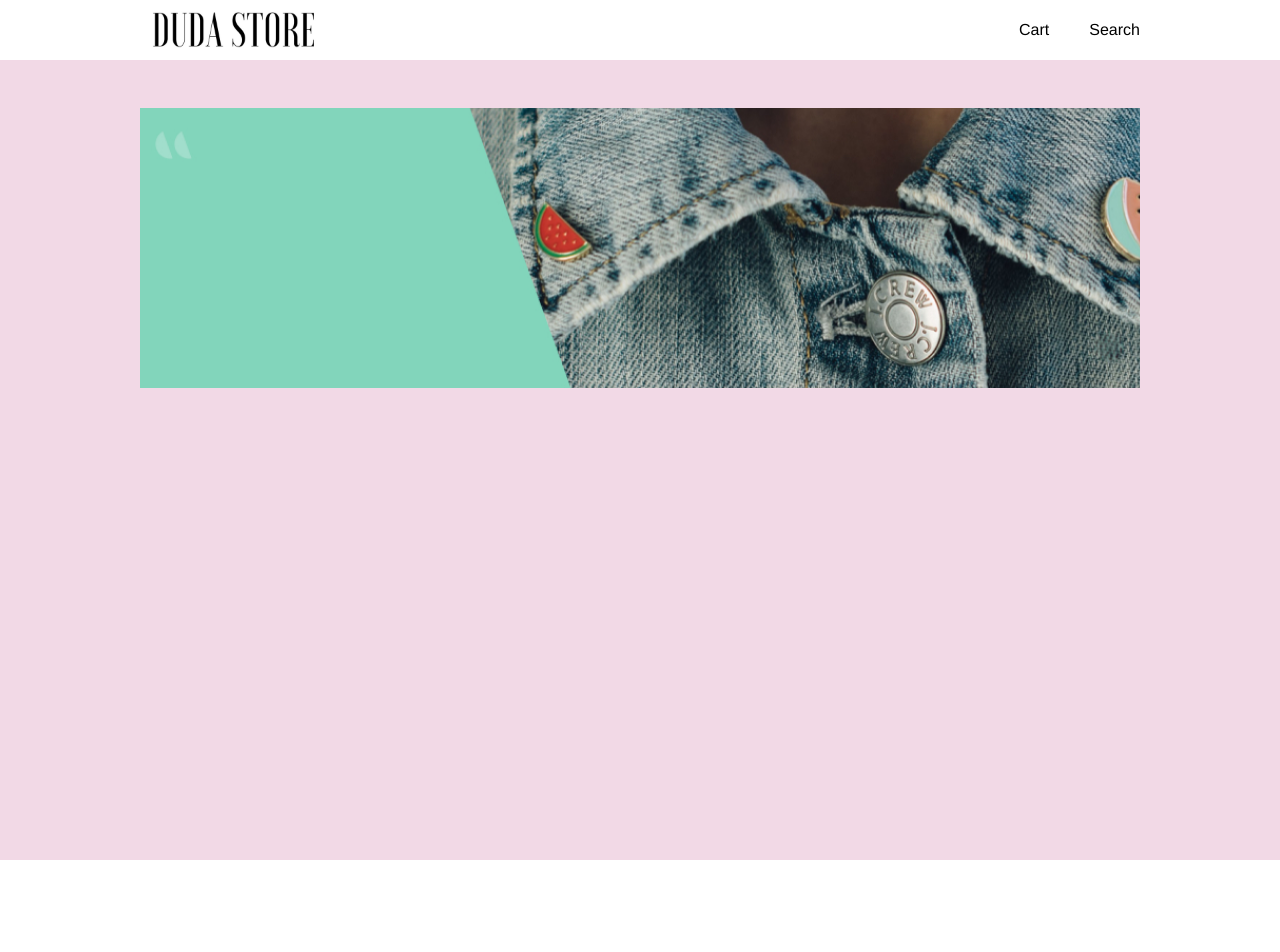
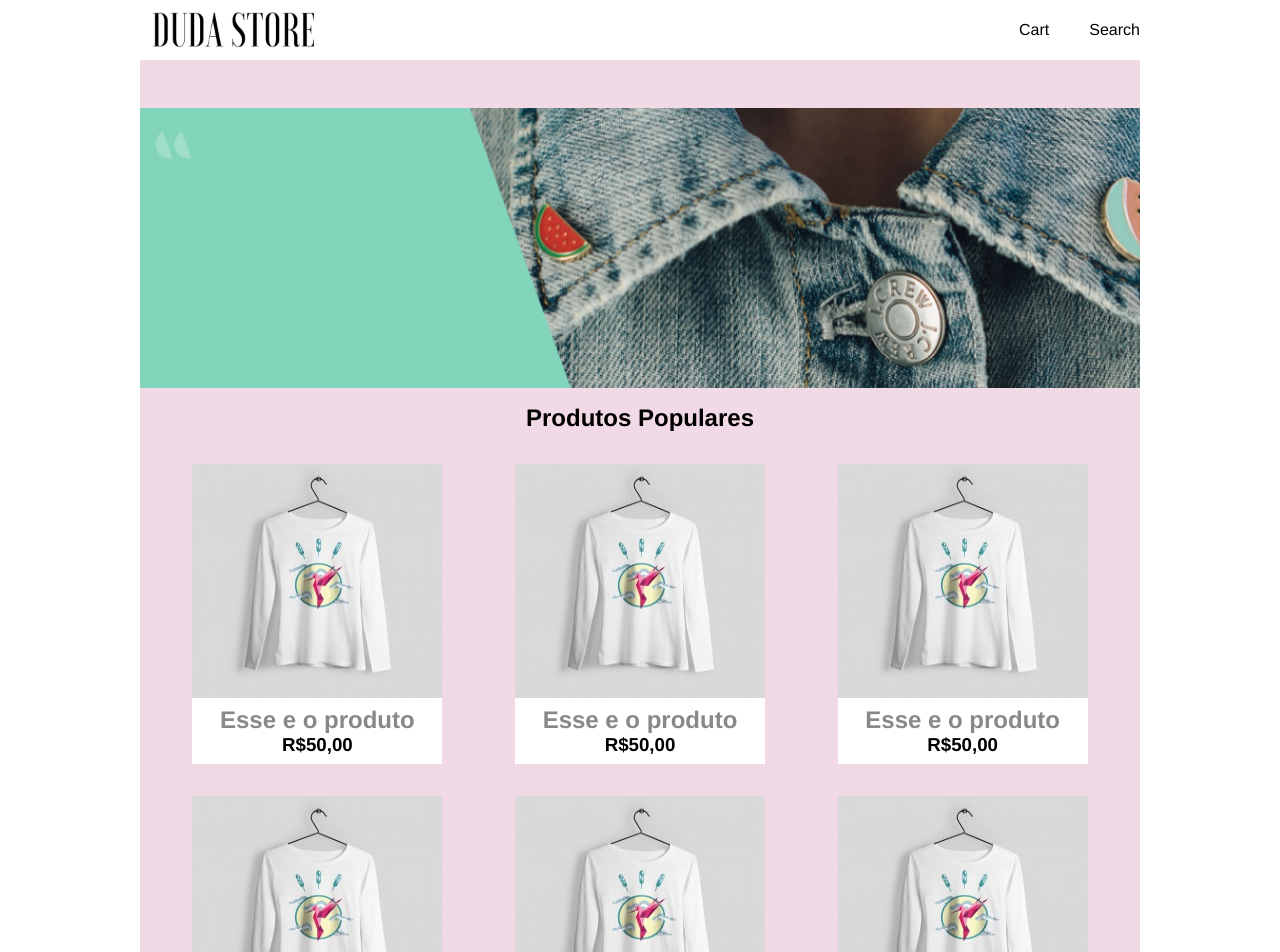
Before and after one commit to yuri12344/dudashopfront-end, a Next.js app: page / in a window 1280 px wide. Shown: the top 952 px of the page. Before the commit the page ends 860 px from the top, so only its background shows below. Built offline with nearby package versions, Linux system fonts and the light colour scheme; some icons are missing.

Commit message:
feat: create base of components: product, banner, header

```diff
--- a/src/components/Product/index.tsx
+++ b/src/components/Product/index.tsx
@@ -0,0 +1,17 @@
+import { StyledProduct } from "./styles"
+import Image from "next/image"
+import Link from "next/link"
+
+export const Product = (Props) => {
+    return (
+        <StyledProduct>
+            <Link href={`/product/${Props.id}`}>
+                <Image src="/images/camisa_1.png" alt="image" width={250} height={250}/>
+            </Link>
+            <div>
+                <h2>Esse e o produto</h2>
+                <h3>R$50,00</h3>
+            </div>
+        </StyledProduct>
+    )
+}
--- a/src/components/Product/styles.ts
+++ b/src/components/Product/styles.ts
@@ -0,0 +1,19 @@
+import styled from 'styled-components'
+
+export const StyledProduct = styled('div')`
+    display: flex;
+    flex-direction: column;
+
+    height: 300px;
+    width: 250px;
+    background-color: white;
+    margin-inline: auto;
+
+    & > div {
+        padding: 0.5rem;
+        text-align: center;
+        & h2 {
+            color: #888;
+        }
+    }
+`
--- a/src/pages/index.tsx
+++ b/src/pages/index.tsx
@@ -1,6 +1,7 @@
 import Head from "next/head"
-import { StyledHome } from "./styles/style"
+import { StyledHome, ProductContainer } from "./styles/style"
 import Banner from "@src/components/Banner"
+import { Product } from "@src/components/Product"
 
 
 export default function Home() {
@@ -14,6 +15,23 @@ export default function Home() {
 
         <StyledHome>
           <Banner></Banner>
+          <h2>Produtos Populares</h2>
+          <ProductContainer>
+            <Product></Product>
+            <Product></Product>
+            <Product></Product>
+            <Product></Product>
+            <Product></Product>
+            <Product></Product>
+            <Product></Product>
+            <Product></Product>
+            <Product></Product>
+            <Product></Product>
+            <Product></Product>
+            <Product></Product>
+            <Product></Product>
+          </ProductContainer>
+
         </StyledHome>
     </>
   )
--- a/src/pages/styles/style.ts
+++ b/src/pages/styles/style.ts
@@ -4,4 +4,18 @@ export const StyledHome = styled.div`
 
     min-height: 100vh;
     background-color: #f2d9e6;
+    max-width: 1000px;
+    margin-inline: auto;
+
+    & > h2 {
+        padding-top: 1rem;
+        text-align: center;
+    }
 `
+export const ProductContainer = styled.div`
+    display: grid;
+    grid-template-columns: repeat(auto-fit, minmax(250px, 1fr));
+    gap: 2rem;
+    padding: 2rem;
+    margin-inline: center;
+`
```
Also changed, not shown: public/images/camisa_1.png (added).
